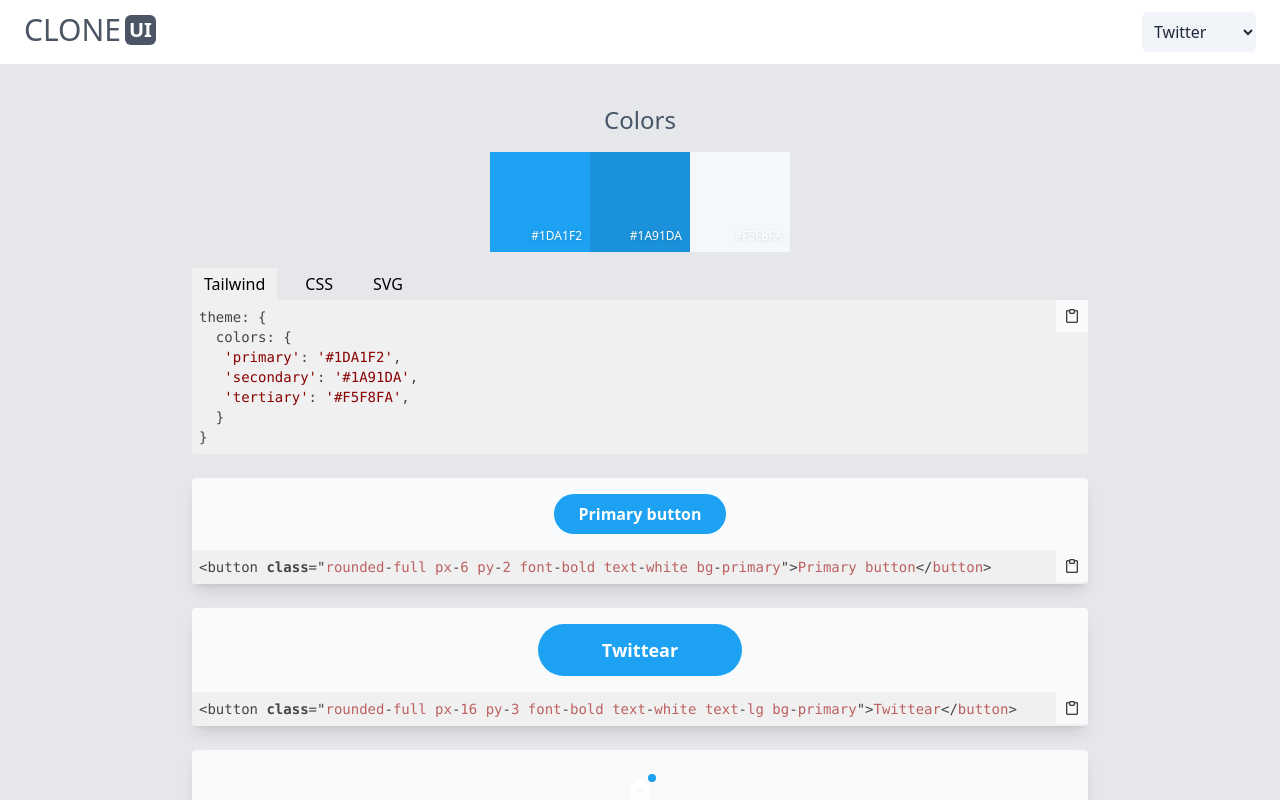
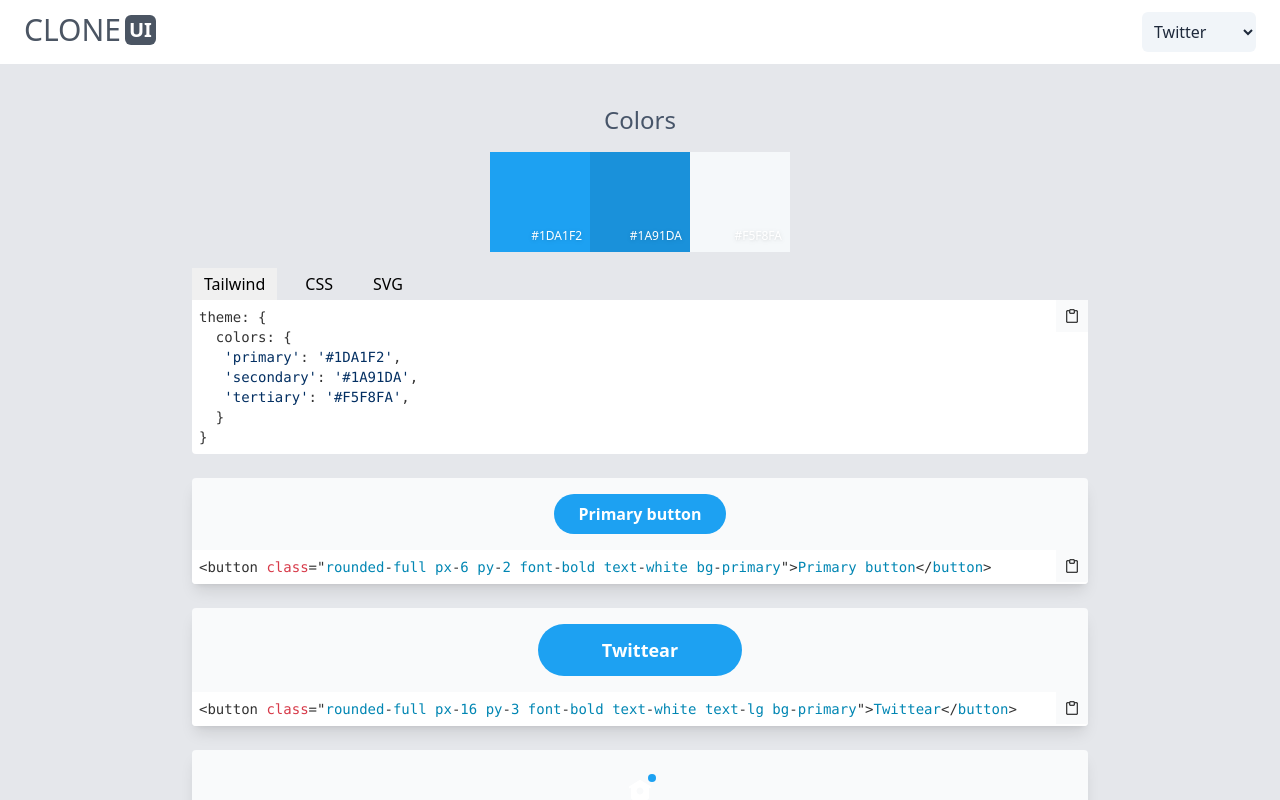
Before and after one commit to salteadorneo/clone-ui, a React (Vite) app: page / in a window 1280 px wide. Shown: the top 800 px of the page. Built offline with nearby package versions, Linux system fonts and the light colour scheme.

Commit message:
SyntaxHighlighter style

```diff
--- a/src/components/Code.jsx
+++ b/src/components/Code.jsx
@@ -1,4 +1,5 @@
 import SyntaxHighlighter from 'react-syntax-highlighter/dist/esm/default-highlight'
+import { githubGist } from 'react-syntax-highlighter/dist/esm/styles/hljs'
 import { toast } from 'sonner'
 import { Clipboard } from '../Icons'
 
@@ -17,7 +18,8 @@
       </button>
 
       <SyntaxHighlighter
-        className='rounded text-sm'
+        className='rounded-b text-sm '
+        style={githubGist}
         language={language}
         wrapLines
         wrapLongLines
```
